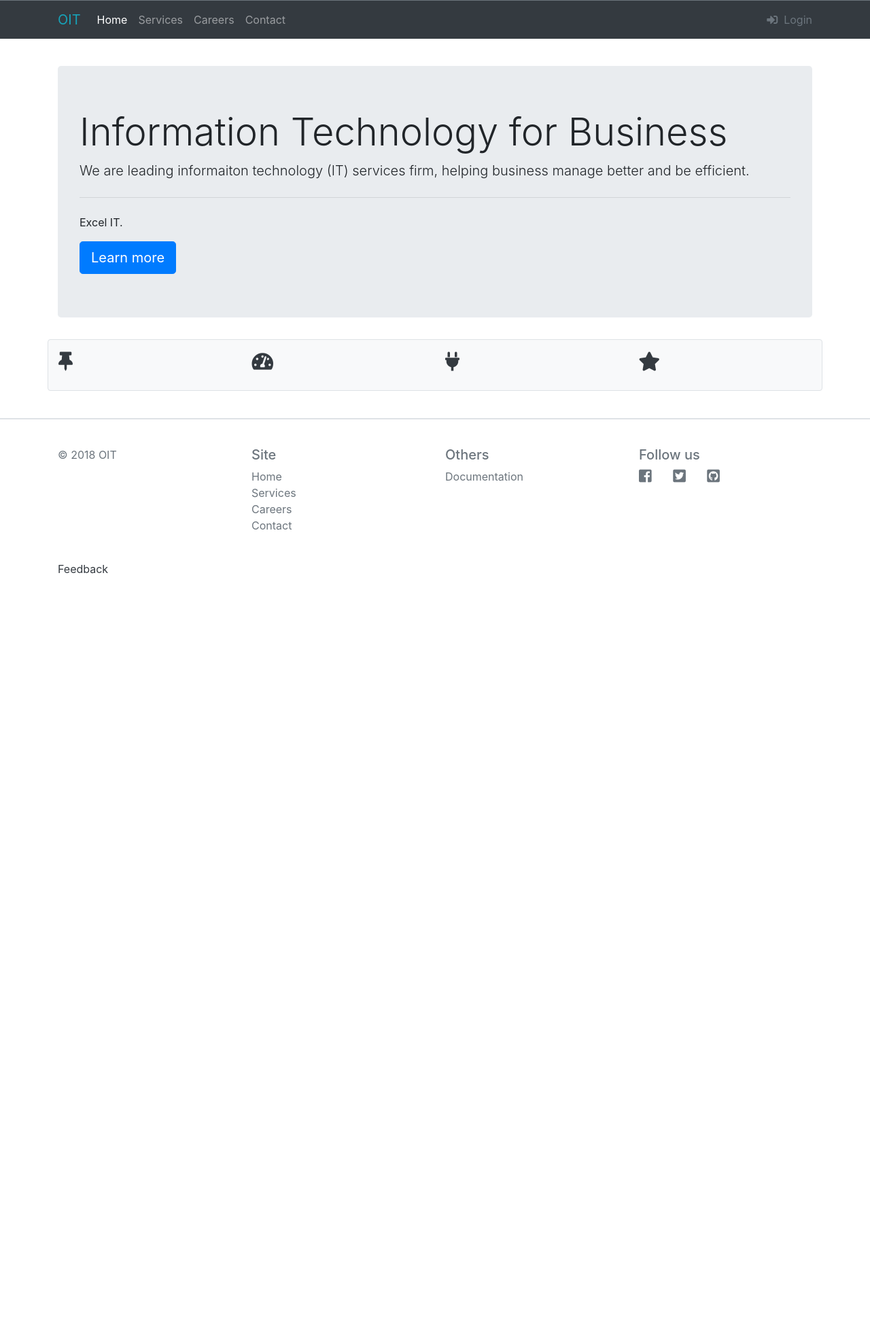
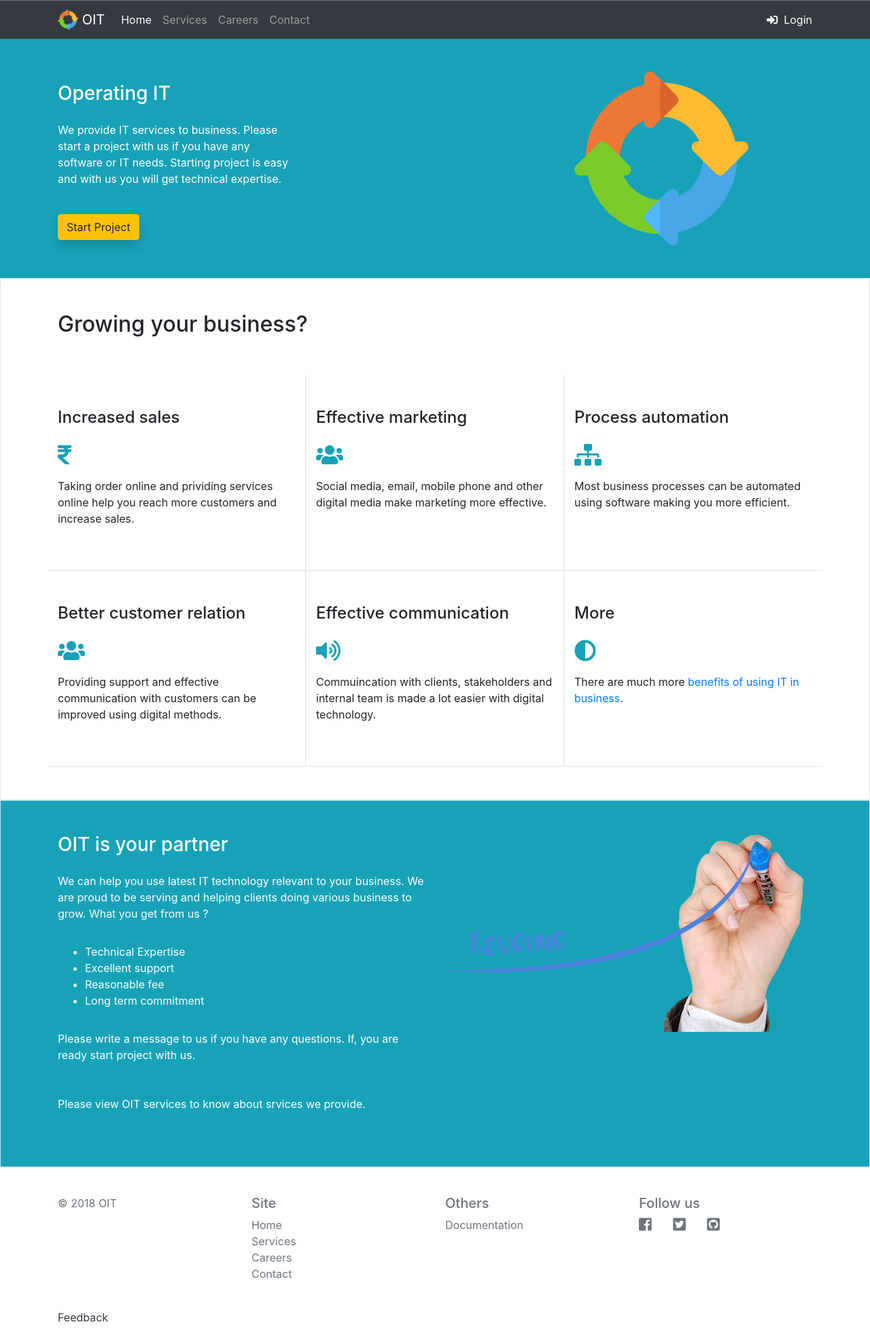
Before and after one commit to navrang-hotel/oit, a Django app: page / in a window 1280 px wide. Shown: the whole page at 68% size. Before the commit the page ends 844 px from the top, so only its background shows below. Run offline with Django 3.2, Linux system fonts and the light colour scheme; some libraries are stand-ins or nearby versions.

Commit message:
Updated FE

```diff
--- a/base/templates/base/base_generic.html
+++ b/base/templates/base/base_generic.html
@@ -38,9 +38,9 @@
 -->
       <nav class="navbar navbar-expand-lg navbar-dark bg-dark border-top border-secondary">
         <div class="container">
-          <a class="navbar-brand text-info" href="{% url 'base-index' %}">
+          <a class="navbar-brand text-white" href="{% url 'base-index' %}">
           {% load static %}
-            <!--<img src="{% static 'base/img/ofavicon_1.png' %}" width="30" height="30" class="d-inline-block align-top" alt="" />-->
+            <img src="{% static 'base/img/logo_1.png' %}" width="30" height="30" class="d-inline-block align-top" alt="" />
             OIT
           </a>
           <button class="navbar-toggler" type="button" data-toggle="collapse" data-target="#navbarSupportedContent" aria-controls="navbarSupportedContent" aria-expanded="false" aria-label="Toggle navigation">
@@ -86,7 +86,7 @@
               <span class="text-secondary">{{ user.get_username }}</span>&nbsp;&nbsp;
               <a class="text-secondary" href="{% url 'logout' %}?next={{request_path}}"><i class="fas fa-sign-out-alt fa-md"></i> &nbsp;Logout</a>
             {% else %}
-              <a class="text-secondary" href="{% url 'login' %}?next={{request_path}}"><i class="fas fa-sign-in-alt fa-md"></i> &nbsp;Login</a>
+              <a class="text-white" href="{% url 'login' %}?next={{request_path}}"><i class="fas fa-sign-in-alt fa-md"></i> &nbsp;Login</a>
             {% endif %}
           </div>
         </div>
--- a/base/templates/base/index.html
+++ b/base/templates/base/index.html
@@ -7,44 +7,140 @@
 {% block content %}
 
 
-  <div class="container-fluid nb-py-20px border-bottom">
+
+<div class="container-fluid py-5 bg-info text-white">
+  <div class="container">
+    <div class="row">
+      <div class="col-sm-4">
+        <h3 class="py-3">Operating IT</h3>
+        <p>
+We provide IT services to business.
+Please start a project with us
+if you have any software or IT needs.
+Starting project is easy and with us
+you will get technical expertise.
+        </p>
+        <br/>
+        <a class="btn btn-warning shadow" href="">Start Project</a>
+      </div>
+      <div class="col-sm-4">
+        {% load static %}
+        <!--<img class="img-fluid" src="{% static 'base/img/revenue_1.png' %}" />-->
+      </div>
+      <div class="col-sm-4">
+        <img class="img-fluid" src="{% static 'base/img/logo_1.png' %}" />
+      </div>
+    </div>
+  </div>
+</div>
 
 
 
-<div class="container mt-0 pt-0">
-  <div class="jumbotron mt-0">
-    <h1 class="display-4">Information Technology for Business</h1>
-    <p class="lead">
-We are leading informaiton technology (IT) services firm, helping business manage better and be efficient.
-    </p>
-    <hr class="my-4">
-    <p>
-Excel IT.
-    </p>
-    <a class="btn btn-primary btn-lg" href="#" role="button">Learn more</a>
+<div class="container-fluid bg-light-rm border py-5">
+  <div class="container">
+    <div class="row">
+      <div class="col-sm-6">
+        <h2>Growing your business?</h2>
+        <p class="py-3">
+        </p>
+      </div>
+      <div class="col-sm-6">
+        {% load static %}
+        <!--<img class="img-fluid" src="{% static 'base/img/it_1.jpg' %}" />-->
+      </div>
+    </div>
+            <div class="row border-bottom">
+              <div class="col-sm-4 border-right py-5">
+                  <h4 class="pb-3">Increased sales</h4>
+                   <i class="fas fa-rupee-sign fa-2x mr-3 text-info"></i><br/>
+                  <p class="pt-3">
+Taking order online and prividing services online help
+you reach more customers and increase sales.
+                  </p>
+              </div>
+              <div class="col-sm-4 border-right py-5">
+                  <h4 class="pb-3">Effective marketing</h4>
+                  <i class="fas fa-users fa-2x mr-3 text-info"></i><br/>
+                  <p class="pt-3">
+Social media, email, mobile phone and other digital media
+make marketing more effective.
+                  </p>
+              </div>
+              <div class="col-sm-4 py-5">
+                  <h4 class="pb-3">Process automation</h4>
+                  <i class="fas fa-sitemap fa-2x mr-3 text-info"></i>
+                  <p class="pt-3">
+Most business processes can be automated using software making you more efficient.
+                  </p>
+              </div>
+            </div>
+            <div class="row border-bottom">
+              <div class="col-sm-4 border-right py-5">
+                  <h4 class="pb-3">Better customer relation</h4>
+                   <i class="fas fa-users fa-2x mr-3 text-info"></i><br/>
+                  <p class="pt-3">
+Providing support and effective communication with customers
+can be improved using digital methods.
+                  </p>
+              </div>
+              <div class="col-sm-4 border-right py-5">
+                  <h4 class="pb-3">Effective communication</h4>
+                  <i class="fas fa-volume-up fa-2x mr-3 text-info"></i><br/>
+                  <p class="pt-3">
+Commuincation with clients, stakeholders and internal team is made
+a lot easier with digital technology.
+                  </p>
+              </div>
+              <div class="col-sm-4 py-5">
+                  <h4 class="pb-3">More</h4>
+                  <i class="fas fa-adjust fa-2x mr-3 text-info"></i>
+                  <p class="pt-3">
+There are much more <a href="">benefits of using IT in business</a>.
+                  </p>
+              </div>
+            </div>
   </div>
 </div>
 
 
 
 
-
-    <div class="container bg-light border rounded">
-      <div class="row text-dark text-center-rm">
-        <div class="col-sm-3 py-3 nb-cisco-col">
-          <h3><i class="fas fa-thumbtack fa-md"></i></h3>
-        </div>
-        <div class="col-sm-3 py-3 nb-cisco-col">
-          <h3><i class="fas fa-tachometer-alt fa-md"></i></h3>
-        </div>
-        <div class="col-sm-3 py-3 nb-cisco-col">
-          <h3><i class="fas fa-plug fa-md"></i></h3>
-        </div>
-        <div class="col-sm-3 py-3 nb-cisco-col">
-          <h3><i class="fas fa-star fa-md"></i></h3>
-        </div>
+<div class="container-fluid bg-info text-white border py-5">
+  <div class="container">
+    <div class="row">
+      <div class="col-sm-6">
+        <h3>OIT is your partner</h3>
+        <p class="py-3">
+We can help you use latest IT technology relevant to your business.
+We are proud to be serving and helping clients doing various
+business to grow. What you get from us ?
+          <ul>
+            <li>Technical Expertise</li>
+            <li>Excellent support</li>
+            <li>Reasonable fee</li>
+            <li>Long term commitment</li>
+          </ul>
+        </p>
+        <p class="py-3">
+Please <a class="text-white" href="">write a message</a> to us if you have any questions.
+If, you are ready <a class="text-white" href="">start project</a> with us.
+        </p>
+        <p class="py-3">
+Please <a class="text-white" href="">view OIT services</a> to know about srvices
+we provide.
+        </p>
+      </div>
+      <div class="col-sm-6">
+        {% load static %}
+        <img class="img-fluid" src="{% static 'base/img/revenue_1.png' %}" />
       </div>
     </div>
+  </div>
+</div>
+
+
+
+
 
 
 {% endblock %}
@@ -202,3 +298,49 @@ To know what we do, visit <a href="">services</a>.
       </div>
     </div>
   </div>
+
+
+
+<div class="container mt-0 pt-0">
+  <div class="jumbotron mt-0 bg-info text-white">
+    <h1 class="display-4">IT Services for Business</h1>
+    <p class="lead">
+We are leading informaiton technology (IT) services firm, helping business manage better and be efficient.
+    </p>
+    <hr class="my-4">
+    <p>
+Excel IT.
+    </p>
+    <a class="btn btn-primary btn-lg" href="#" role="button">Learn more</a>
+  </div>
+</div>
+
+
+
+
+    <div class="container bg-light border rounded">
+      <div class="row text-dark text-center-rm">
+        <div class="col-sm-3 py-3 nb-cisco-col">
+          <h3><i class="fas fa-thumbtack fa-md"></i></h3>
+        </div>
+        <div class="col-sm-3 py-3 nb-cisco-col">
+          <h3><i class="fas fa-tachometer-alt fa-md"></i></h3>
+        </div>
+        <div class="col-sm-3 py-3 nb-cisco-col">
+          <h3><i class="fas fa-plug fa-md"></i></h3>
+        </div>
+        <div class="col-sm-3 py-3 nb-cisco-col">
+          <h3><i class="fas fa-star fa-md"></i></h3>
+        </div>
+      </div>
+    </div>
+
+
+
+                <h5 class="text-center py-2 bg-success text-white my-0 shadow">Quick Links</h5>
+                <ul class="list-group shadow">
+                  <li class="list-group-item"><a href="">Services FAQ</a></li>
+                  <li class="list-group-item"><a href="">Contact sales</a></li>
+                  <li class="list-group-item"><a href="">Get support</a></li>
+                  <li class="list-group-item"><a href="">Start project</a></li>
+                </ul>
```
Also changed, not shown: base/templates/base/services.html (+5 -11 lines), base/static/base/img/it_1.jpg (added), base/static/base/img/revenue_1.png (added).
